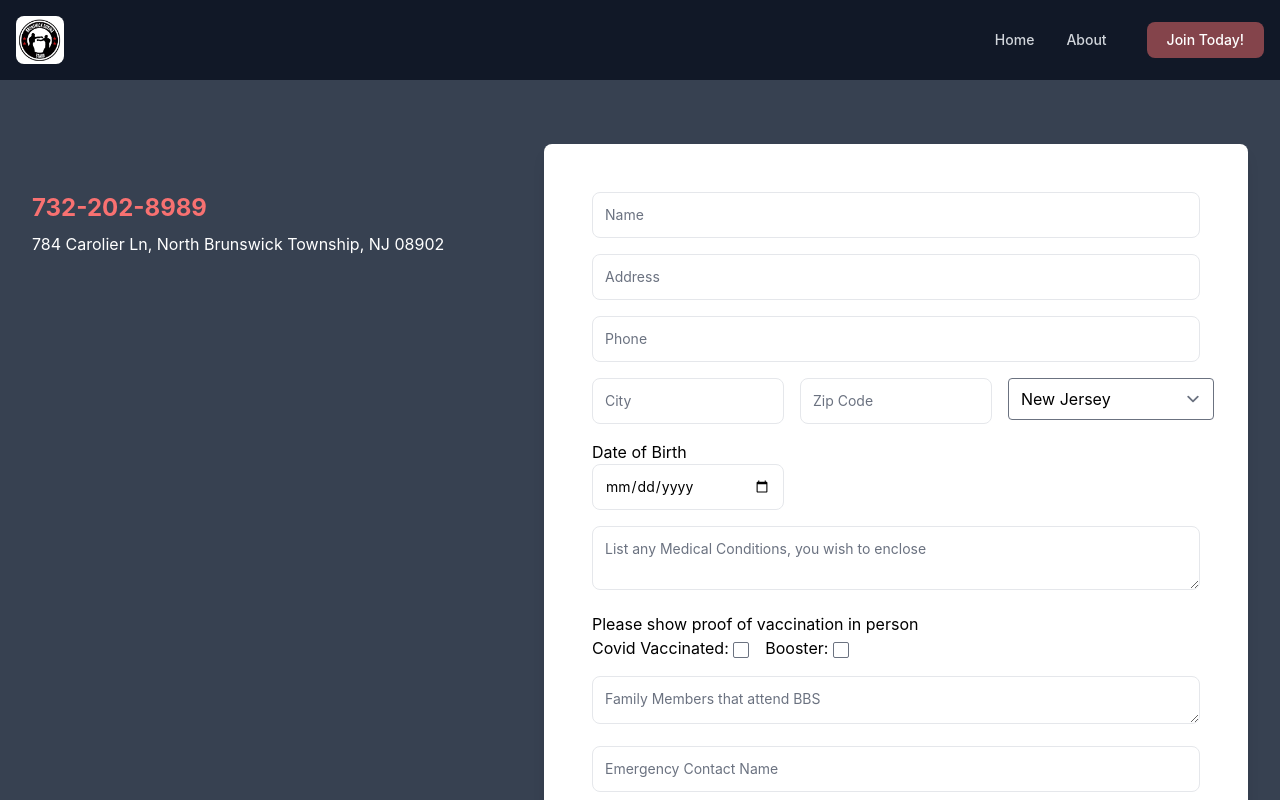
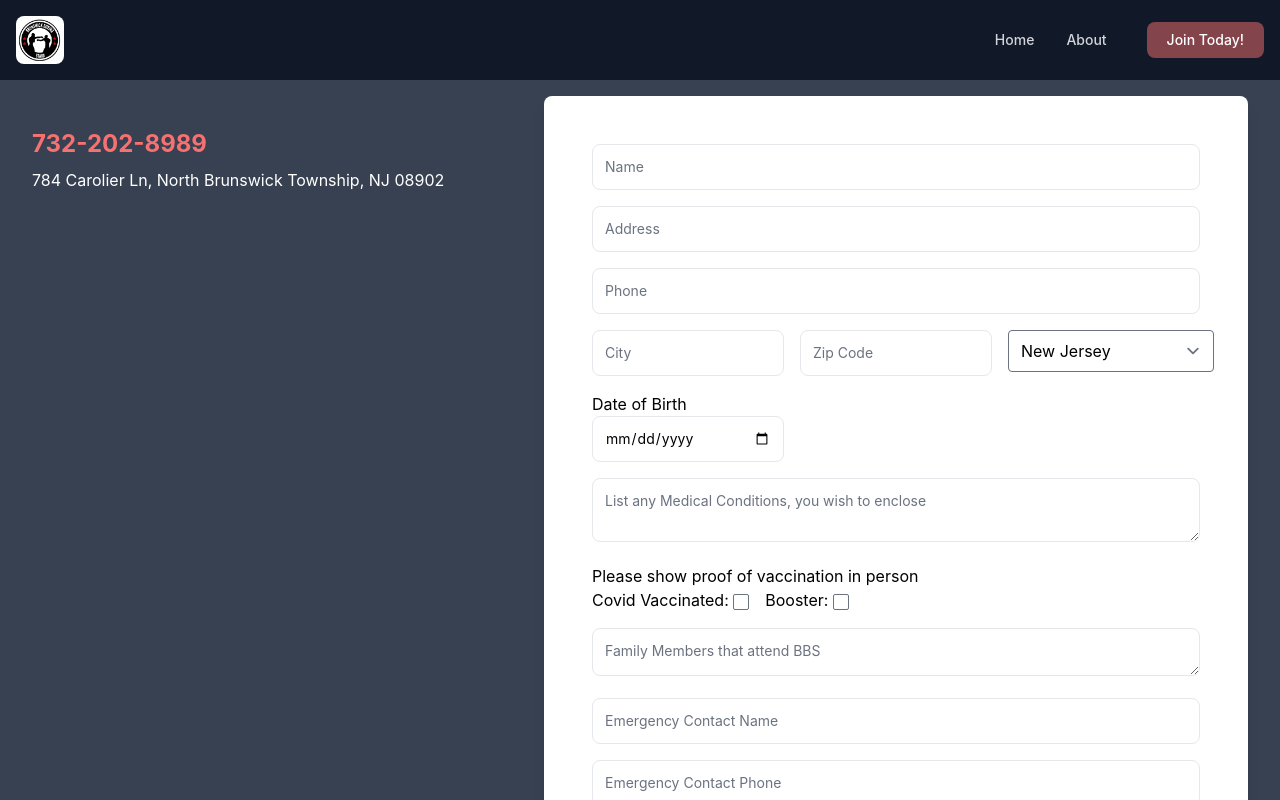
Before and after one commit to AndrewKalGit/coach-leo-boxing, a React (Create React App) app: page /signup in a window 1280 px wide. Shown: the top 800 px of the page. Built offline with nearby package versions, Linux system fonts and the light colour scheme.

Commit message:
Padding reduced for sign up form

```diff
--- a/src/Components/SignUp.js
+++ b/src/Components/SignUp.js
@@ -6,9 +6,9 @@ function SignUp(props) {
     return (
 <div>
 <section class="bg-gray-700">
-  <div class="max-w-screen-xl px-4 py-16 mx-auto sm:px-6 lg:px-8">
+  <div class="max-w-screen-xl px-4 py-4 mx-auto sm:px-6 lg:px-8">
     <div class="grid grid-cols-1 gap-x-16 gap-y-8 lg:grid-cols-5">
-      <div class="lg:py-12 lg:col-span-2">
+      <div class="lg:py-8 lg:col-span-2">
         <div>
           <a href="tel:732-202-8989" class="text-2xl font-bold text-red-400"> 732-202-8989 </a>
 
```
